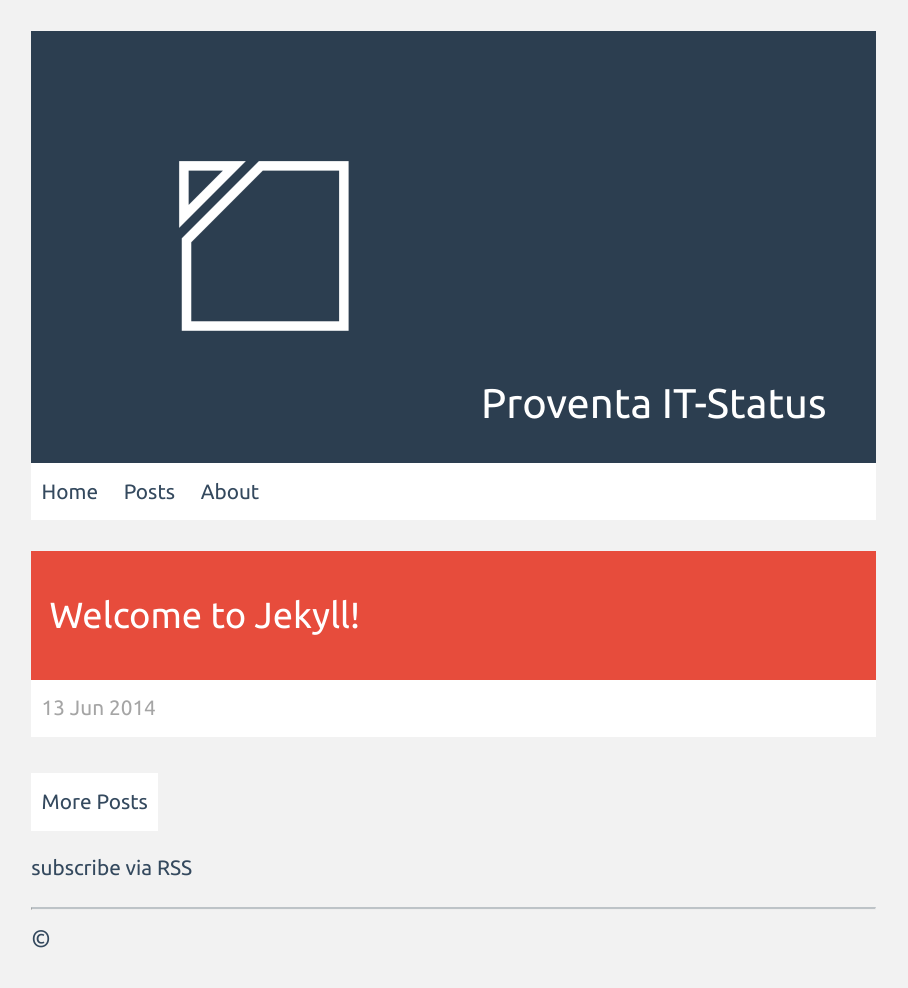
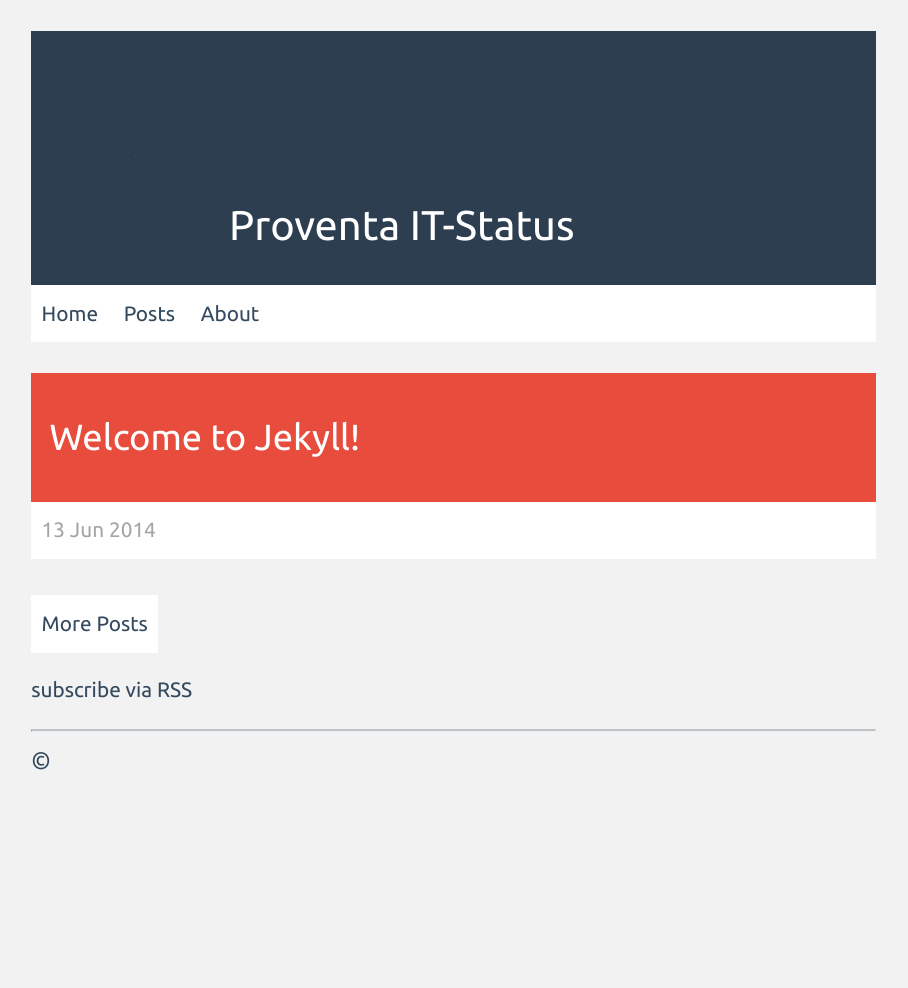
Before and after one commit to proventa/status, a Jekyll site: the page built from index.html, in a window 1280 px wide. Shown: the whole page, without its empty margins (0-908 px from the left). Built offline with Jekyll 4.4.1, drawn with Linux system fonts in a browser that asks for light colours; after the commit the page ends 900 px from its top, so only the background shows below that.

Commit message:
logo size

```diff
--- a/_layouts/default.html
+++ b/_layouts/default.html
@@ -19,7 +19,7 @@
     <header>
       <a href="/">
         <h1 class="title active drk">
-          <IMG SRC="/src/image1.png"> {{ site.name }}
+          <IMG SRC="/src/image1.png" width=1em height=1em> {{ site.name }}
         </h1>
       </a>
       <nav>
```
